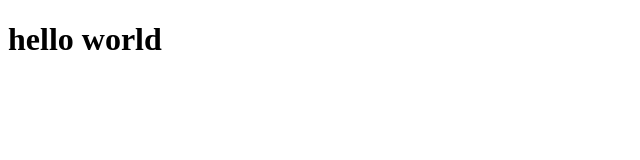
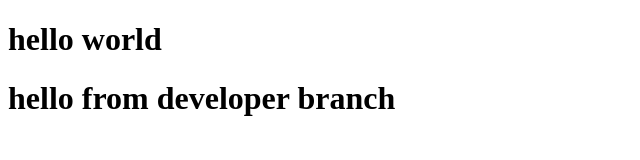
Before and after one commit to Tasnim63/git-collaboration, a plain HTML site: page index.html in a window 1280 px wide. Shown: the whole page, without its empty margins (0-640 px from the left). Drawn offline with Linux system fonts and the light colour scheme.

Commit message:
second commited

```diff
--- a/index.html
+++ b/index.html
@@ -8,5 +8,6 @@
   </head>
   <body>
     <h1>hello world</h1>
+    <h1>hello from developer branch</h1>
   </body>
 </html>
```
